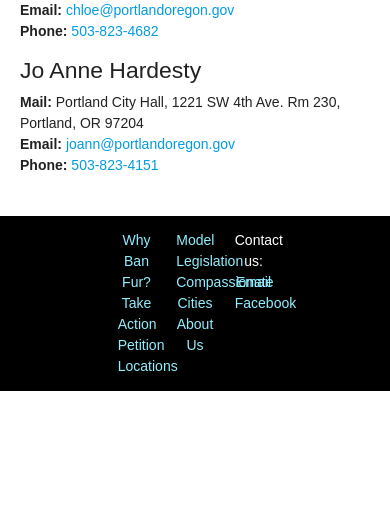
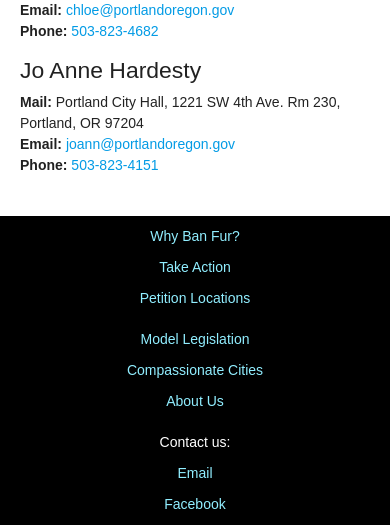
Before and after one commit to flux2341/compassionatepdx, a PHP site: page /commissioners.php in a window 390 px wide. Shown: the part 773-1298 px from the top of the page. Before the commit the page ends 1164 px from the top, so only its background shows below. Run offline with PHP 8.4, Linux system fonts and the light colour scheme.

Commit message:
stuck footer to bottom, fixed mobile

```diff
--- a/commissioners.php
+++ b/commissioners.php
@@ -15,7 +15,7 @@ include('header.php');
     text-align:center;
   }
 </style>
-<div id="app">
+<main id="app">
   <h4>Contact Your City Commissioners</h4>
   <p>The city commissioners are elected officials that represent the people of Portland. If you are a resident of Portland, <b>email</b> them and follow up with a <b>phone call</b> to let them know you support a ban on the sale of new fur products.</p>
   <hr/>
@@ -25,7 +25,7 @@ include('header.php');
     <div><b>Email:</b> <a v-bind:href="'mailto:'+commissioner.email">{{commissioner.email}}</a></div>
     <div><b>Phone:</b> <a v-bind:href="'tel:'+commissioner.phone">{{commissioner.phone}}</a></div>
   </div>
-</div>
+</main>
 <script>
   let app = new Vue({
     el: '#app',
--- a/footer.php
+++ b/footer.php
@@ -8,39 +8,59 @@
     text-align:center;
     margin-top:20px;
     padding:0px;
+    display:flex;
+    flex-direction:row;
+    justify-content:center;
   }
   .page-footer a {
     color: #91eeff;
+  }
+  .page-footer li {
+    margin:10px;
+  }
+  .page-footer ul {
+    margin:0 40px;
+  }
+
+
+  @media (max-width:800px) {
+    .page-footer {
+      flex-direction:column;
+    }
+  }
+
+
+
+
+
+  body {
+    display: flex;
+    min-height: 100vh;
+    flex-direction: column;
+  }
+
+  main {
+    flex: 1 0 auto;
   }
 </style>
 
 
 <footer class="page-footer black">
-  <div class="container">
-    <div class="row">
-      <div class="col s2 offset-s3">
   <ul>
     <li><a href="why_ban_fur.php">Why Ban Fur?</a></li>
     <li><a href="commissioners.php">Take Action</a></li>
     <li><a href="petition_locations.php">Petition Locations</a></li>
   </ul>
-      </div>
-      <div class="col s2">
   <ul>
     <li><a href="model_legislation.php">Model Legislation</a></li>
     <li><a href="https://compassionatecity.org/">Compassionate Cities</a></li>
     <li><a href="about_us.php">About Us</a></li>
   </ul>
-      </div>
-      <div class="col s2">
   <ul>
     <li>Contact us:</li>
     <li><a href="mailto:compassionateportland@gmail.com">Email</a></li>
     <li><a href="https://www.facebook.com/compassionatepdx/">Facebook</a></li>
   </ul>
-      </div>
-    </div>
-  </div>
   <div class="footer-copyright" style="display:none;">
     <div class="container">
     © 2019
--- a/model_legislation.php
+++ b/model_legislation.php
@@ -31,5 +31,5 @@ include('header.php');
 </main>
 
 <?php
-include('header.php');
+include('footer.php');
 ?>
```
Lines whose indentation alone changed are shown as unchanged.
